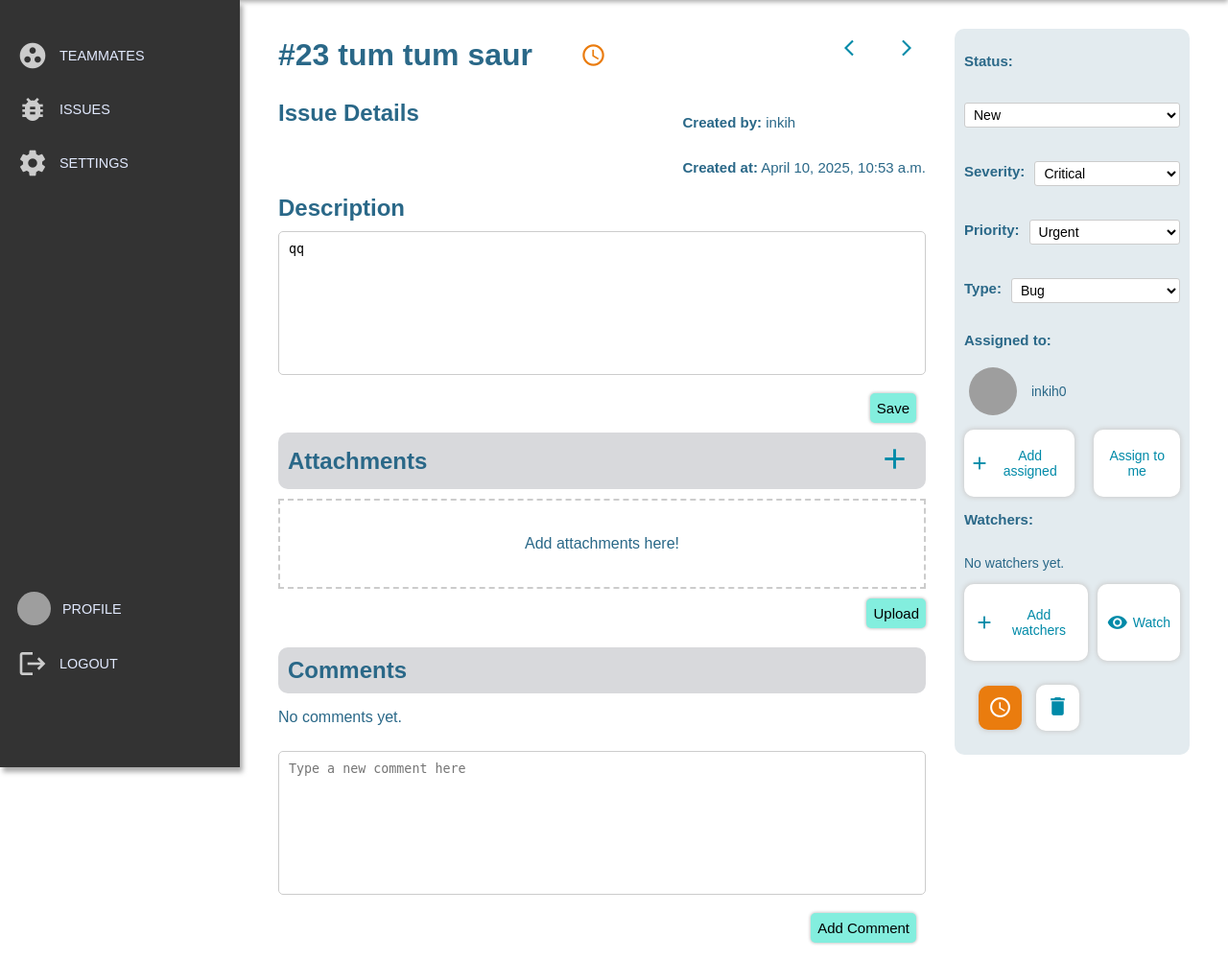
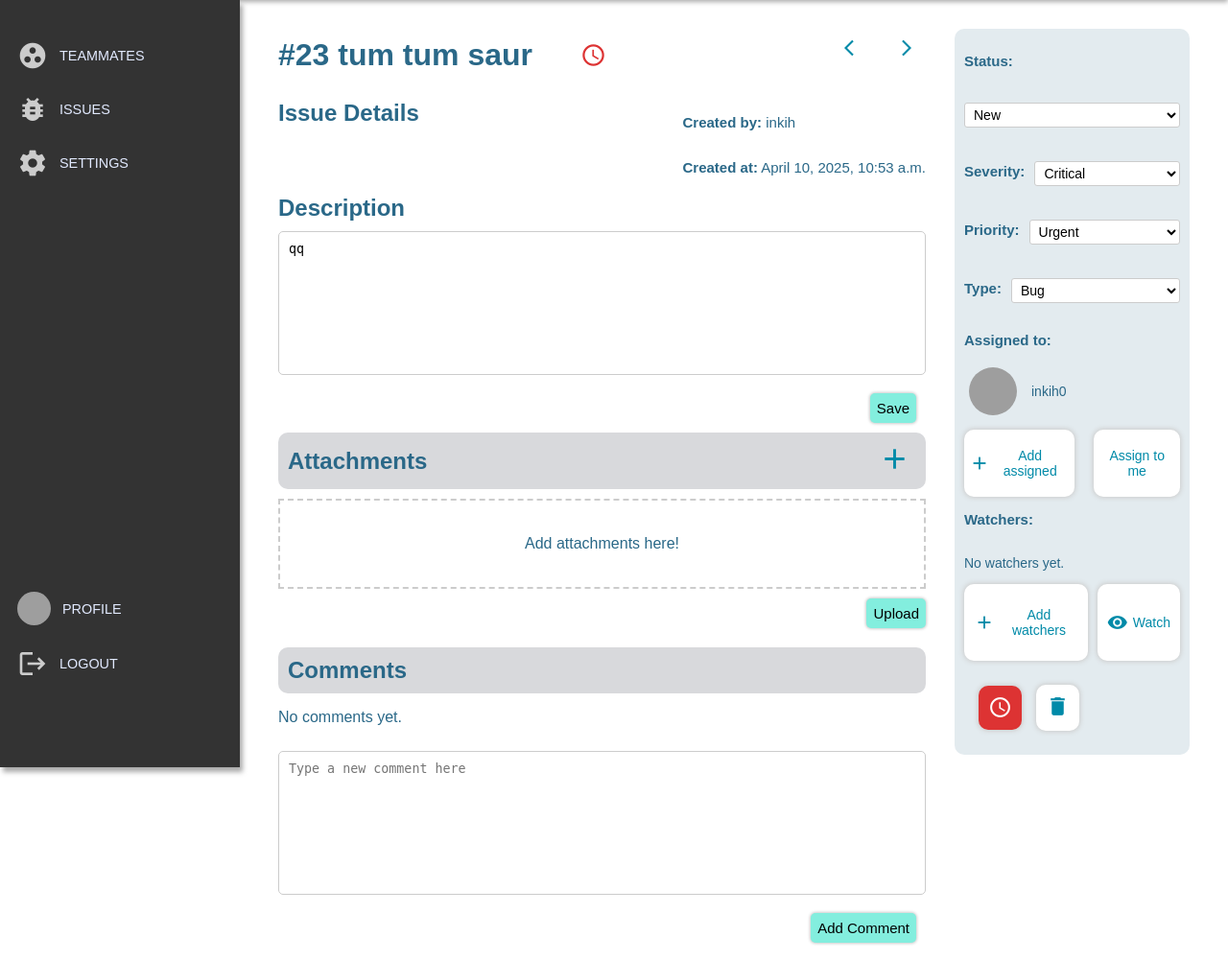
Before and after one commit to inkih04/SabanaBack, a Django app: page /issues/23/ in a window 1280 px wide. Shown: the part 70-1071 px from the top of the page at 96% size. Run offline with Django 5.2, Linux system fonts and the light colour scheme; a user stored in the database is signed in; data comes from the database, SQL or seed files in the repository; both versions use the stored data as it was after the commit; data that the repository does not hold is empty; grey boxes are pictures that could not be loaded.

Commit message:
Task#76 Add conditional class for due date expired and active in issue template

```diff
--- a/issues/static/issues/info_issue.css
+++ b/issues/static/issues/info_issue.css
@@ -222,6 +222,22 @@ display:flex;
 .issue-info-due-date-set:hover {
       background-color: #ec9239;
 }
+
+.issue-info-due-date-expired {
+    background-color: #dd3333;
+    color : #fff;
+}
+
+.issue-info-due-date-expired span {
+    color : #fff;
+}
+
+.issue-info-due-date-expired:hover {
+    background-color: #bb3333;
+}
+
+
+
 
 .issue-info-status-watchers {
       margin-bottom: 10px;
@@ -549,6 +565,18 @@ display:flex;
     font-size: 27px;
 }
 
+
+.issue-info-due-date-title-expired{
+    margin-left: 5px; /* Añade un pequeño margen a la izquierda del icono */
+      display: inline-flex;
+      align-items: center;
+}
+
+.issue-info-due-date-title-expired span{
+    color: #dd3333;
+    font-size: 27px;
+}
+
 .sutil-select {
     padding: 3px 5px;
     border: 1px solid #ccc;
--- a/issues/templates/issues/issue_detail.html
+++ b/issues/templates/issues/issue_detail.html
@@ -28,7 +28,12 @@
                 </div>
             {% endif %}
             {% if issue.due_date %}
-                <div class="issue-info-due-date-title">
+                <div class="
+                                {% if issue.due_date < today %}
+                                    issue-info-due-date-title-expired
+                                {% else %}
+                                    issue-info-due-date-title
+                                {% endif %}">
                     <span class="material-icons">schedule</span>
                 </div>
             {% endif %}
@@ -351,7 +356,15 @@
             <div class="issue-info-status-buttons">
 
 
-                <div class="issue-info-status-buttons-icon {% if issue.due_date %}issue-info-due-date-set{% endif %}">
+                <div class="issue-info-status-buttons-icon
+                            {% if issue.due_date %}
+                                {% if issue.due_date < today %}
+                                    issue-info-due-date-expired
+                                {% else %}
+                                    issue-info-due-date-set
+                                {% endif %}
+                            {% endif %}">
+
                     <a href="#infoIssueSetDueDateModal">
                         <span class="material-icons">schedule</span>
                     </a>
--- a/issues/views.py
+++ b/issues/views.py
@@ -1,7 +1,7 @@
+from django.utils import timezone
 from botocore.exceptions import ClientError
 from django.contrib.auth import get_user_model
 from django.contrib.auth.decorators import login_required
-from django.contrib import messages
 from django.db.models import Q
 from django.shortcuts import render, redirect, get_object_or_404
 from django.contrib.auth.models import User
@@ -116,6 +116,7 @@ def issue_detail(request, issue_id):
     severities = Severities.objects.all()
     priorities = Priorities.objects.all()
     types = Types.objects.all()
+    today = timezone.now().date()
 
 
     if search_query:
@@ -138,7 +139,8 @@ def issue_detail(request, issue_id):
         'due_date_form': due_date_form,
         'severities': severities,
         'priorities': priorities,
-        'types': types
+        'types': types,
+        'today': today,
     }
 
     return render(request, 'issues/issue_detail.html', context)
```
Also changed, not shown: db.sqlite3.
